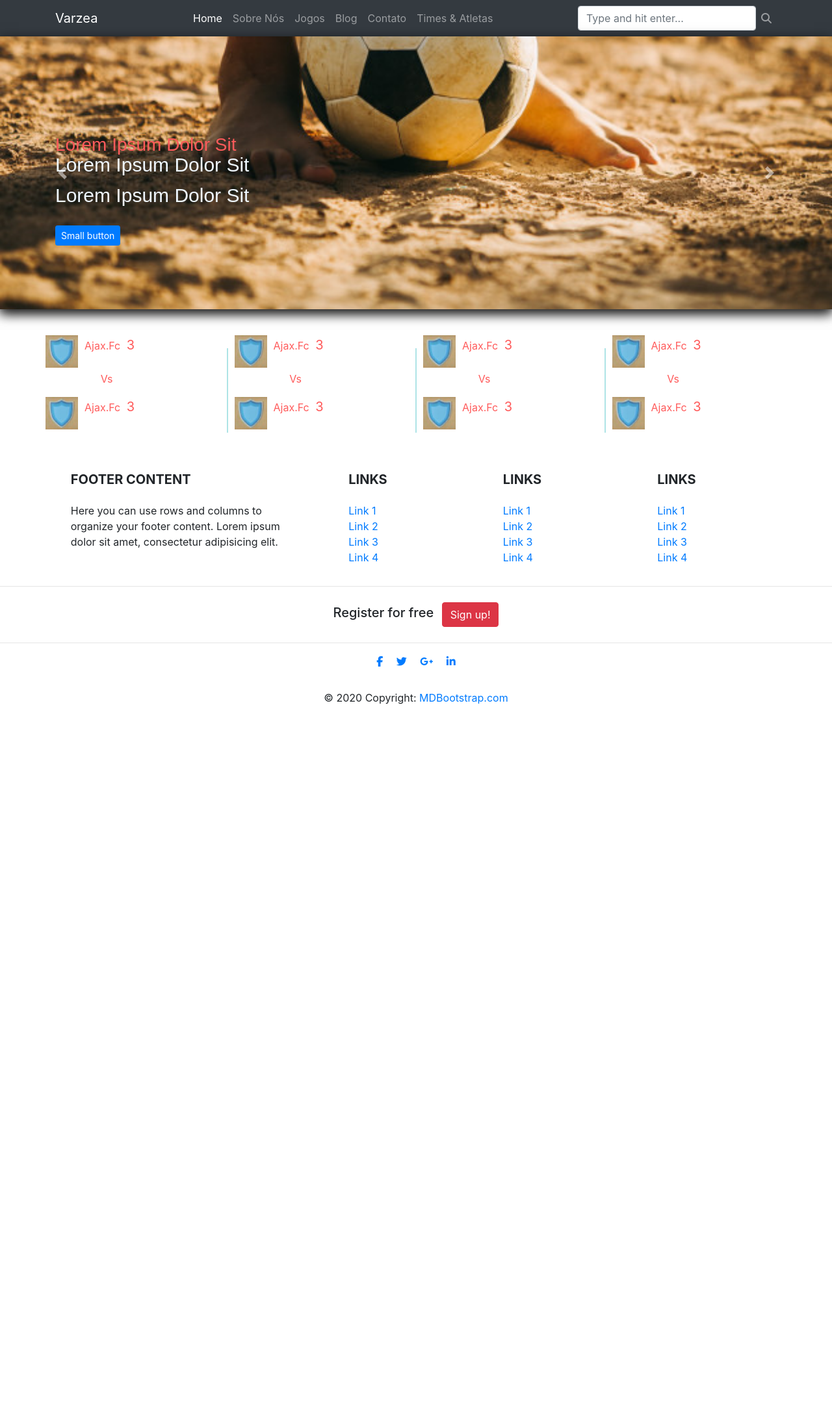
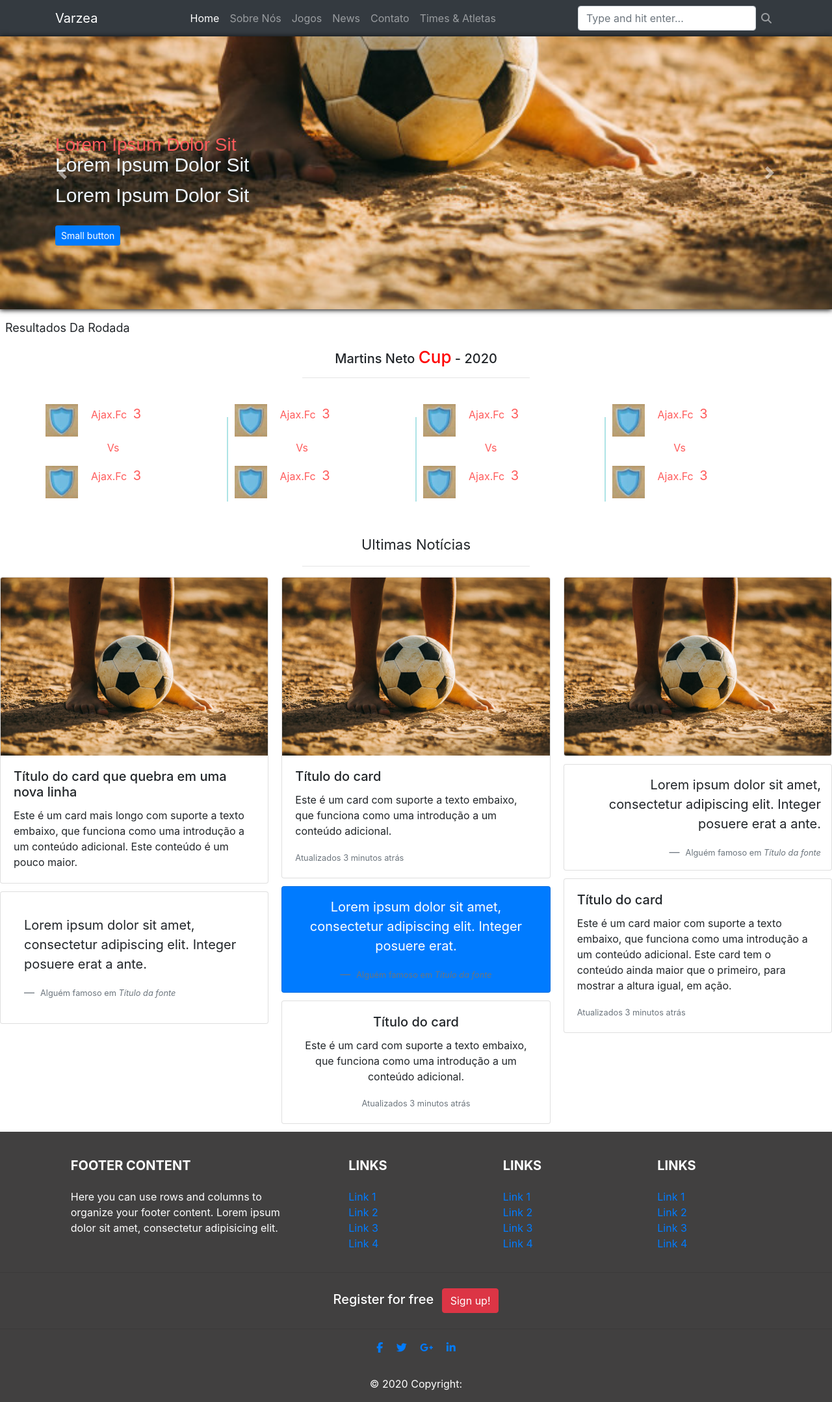
Before and after one commit to anselmo1010/Projeto_integrador_G6, a Node server app: page / in a window 1280 px wide. Shown: the whole page at 65% size. Before the commit the page ends 1084 px from the top, so only its background shows below. Run offline with Node 20, Linux system fonts and the light colour scheme; some libraries are stand-ins or nearby versions.

Commit message:
Desenv-front/noticias

```diff
--- a/index.html
+++ b/index.html
@@ -50,6 +50,7 @@
 	    </div>
     </nav>
       </header>
+
         <div class="carousel">
                  <!--Carousel Wrapper-->
          <div id="carousel-example-1z" class="carousel slide carousel-fade" data-ride="carousel">
@@ -95,7 +96,9 @@
          </div>
          <!--/.Carousel Wrapper-->
        </div>
+       <section>
 
+       </section>
 
       <!-- Footer -->
 <footer class="page-footer font-small stylish-color-dark pt-4">
--- a/meuApp/public/stylesheets/style.css
+++ b/meuApp/public/stylesheets/style.css
@@ -1,11 +1,12 @@
-*{
+* {
     box-sizing: border-box;
+
 }
 
 /**************** crousel banner part ****************/
+
 .carousel-banner {
-    box-shadow: 0px 5px 18px 0px rgba(0, 0, 0, 0.75);
-
+    box-shadow: 0px 0px 8px 0px rgba(0, 0, 0, 0.75);
 }
 
 .banner_part {
@@ -18,7 +19,6 @@
     background-repeat: no-repeat;
     background-size: cover;
     background-position: bottom;
-
 }
 
 .banner_part-img-2 {
@@ -44,6 +44,7 @@
     background-size: cover;
     background-position: bottom;
 }
+
 
 /**************** carousel banner text ****************/
 
@@ -80,26 +81,41 @@
 }
 
 
+/**************** Resultados da rodada ****************/
+.resultados-rodada-titulo p{
+margin-top: 15px;
+margin-left: 8px;
+font-size: 12px;
+}
+.resultados-rodada-titulo h6{
+text-align: center;
+font-size: 14px;
 
-
-
-/**************** Ultimos resultados ****************/
-.resultados-banner{
+}
+.resultados-rodada-titulo span{
+font-size: 18px;
+color: red;
+}
+.resultados-banner {
     margin-top: 20px;
-    padding-top:20px ;
+    padding-top: 20px;
     padding-bottom: 20px;
     color: blueviolet;
 
 }
+.linha-horizontal{
+     width: 250px;
+     size: 20;
+}
+
 .resultados-banner span {
-
     font-size: 20px;
 }
+
 .text-VS {
     margin-top: 5px;
     margin-left: 25%;
 }
-
 
 .linha-vertical {
     margin-top: 20px;
@@ -108,6 +124,18 @@
     height: 130px;
     border-left: 1px solid rgb(174, 228, 230);
 }
+
+
+
+
+/**************** Ultimas Noticias ****************/
+
+.ultimas-noticias-titulo{
+    margin-top: 20px;
+    text-align: center;
+    font-size: 20px;
+}
+
 @media (max-width: 280px) {
     .text-VS {
         margin-top: 5px;
@@ -117,37 +145,64 @@
         margin-left: 25%;
     }
 }
-@media (max-width: 375px){
+
+@media (max-width: 375px) {
     .text-VS {
         margin-top: 5px;
         margin-left: 25%;
     }
 }
-  @media  (min-width: 768px)  {
+
+@media (min-width: 768px) {
+    .resultados-rodada-titulo p {
+        margin-top: 15px;
+        margin-left: 8px;
+        font-size: 18px;
+    }
+    .resultados-rodada-titulo h6 {
+        text-align: center;
+        font-size: 20px;
+
+    }
+
+    .resultados-rodada-titulo span {
+        font-size: 26px;
+        color: red;
+    }
+
+    .linha-horizontal {
+        width: 350px;
+        size: 20;
+    }
     .resultados-banner p {
         font-size: 16px;
         color: #FF5B5B;
-          /* margin-left: 20px; */
+        margin-left: 10px;
+        margin-left: 20px;
     }
-      .resultados-banner  span {
-          font-size:20px ;
+    .resultados-banner span {
+        font-size: 20px;
+         padding-left: 5px;
     }
+
     .linha-vertical {
         margin-top: 20px;
         height: 130px;
         border-left: 2px solid rgb(174, 228, 230);
     }
-         .resultados-banner p {
-             margin-left: 10px;
-
-         }
-         .resultados-banner span {
-            padding-left: 5px;
-         }
     .text-VS {
         margin-top: 5px;
         margin-left: 25%;
     }
+    .ultimas-noticias-titulo {
+        margin-top: 30px;
+        text-align: center;
+        font-size: 22px;
+    }
+}
 
 
+.page-footer{
+    background-color: rgb(65, 64, 64);
+    color: white;
 }
--- a/meuApp/views/home.ejs
+++ b/meuApp/views/home.ejs
@@ -25,20 +25,19 @@
 <body>
   <main>
     <header>
-      <nav class="navbar navbar-expand-lg navbar-dark bg-dark" id="">
+      <nav class="navbar navbar-expand-lg navbar-dark bg-dark " id="">
         <div class="container">
           <a class="navbar-brand " href="index.html"><i class="flaticon-helmet"></i><span>Varzea</span></a>
           <button class="navbar-toggler" type="button" data-toggle="collapse" data-target="#ftco-nav"
             aria-controls="ftco-nav" aria-expanded="false" aria-label="Toggle navigation">
             <span class="oi oi-menu"></span> Menu
           </button>
-
           <div class="collapse navbar-collapse" id="ftco-nav">
             <ul class="navbar-nav ml-auto">
               <li class="nav-item active"><a href="index.html" class="nav-link">Home</a></li>
               <li class="nav-item"><a href="Sobre Nós.html" class="nav-link">Sobre Nós</a></li>
               <li class="nav-item"><a href="Jogos.html" class="nav-link">Jogos</a></li>
-              <li class="nav-item"><a href="blog.html" class="nav-link">Blog</a></li>
+              <li class="nav-item"><a href="blog.html" class="nav-link">News</a></li>
               <li class="nav-item"><a href="Contato.html" class="nav-link">Contato</a></li>
               <li class="nav-item cta"><a href="#" class="nav-link">Times & Atletas</a></li>
             </ul>
@@ -55,6 +54,8 @@
         </div>
       </nav>
     </header>
+
+    <!-- **************** crousel banner part ****************-->
     <section class="carousel-banner">
       <!--Carousel Wrapper-->
       <div id="carousel-example-1z" class="carousel slide carousel-fade" data-ride="carousel">
@@ -101,6 +102,13 @@
       </div>
       <!--/.Carousel Wrapper-->
     </section>
+
+    <div class="resultados-rodada-titulo">
+      <p>Resultados Da Rodada</p>
+      <h6>Martins Neto <span>Cup</span> - 2020</h6>
+      <hr class="linha-horizontal">
+    </div>
+    <div class="resultados">
       <section class="container resultados-banner">
         <div class="row  resultados-block">
           <div class="col resultados-block-1">
@@ -111,7 +119,6 @@
             <div class="text-VS">
               <p>Vs</p>
             </div>
-
             <div class="row">
               <img src="/images/escudo-time.jpg" alt="">
               <p>Ajax.Fc <span>3</span></p>
@@ -161,8 +168,90 @@
           </div>
         </div>
       </section>
+    </div>
 
+<!--**************** Ultimas Noticias **************** -->
+    <div class="ultimas-noticias-titulo">
+      <p>Ultimas Notícias </p>
+      <hr class="linha-horizontal">
+    </div>
+    <section class="noticias">
+      <div class="card-columns">
+        <div class="card">
+          <img class="card-img-top" src="/images/imag-banner.jpg" alt="Imagem de capa do card">
+          <div class="card-body">
+            <h5 class="card-title">Título do card que quebra em uma nova linha</h5>
+            <p class="card-text">Este é um card mais longo com suporte a texto embaixo, que funciona como uma introdução
+              a um
+              conteúdo adicional. Este conteúdo é um pouco maior.</p>
+          </div>
+        </div>
+        <div class="card p-3">
+          <blockquote class="blockquote mb-0 card-body">
+            <p>Lorem ipsum dolor sit amet, consectetur adipiscing elit. Integer posuere erat a ante.</p>
+            <footer class="blockquote-footer">
+              <small class="text-muted">
+                Alguém famoso em <cite title="Título da fonte">Título da fonte</cite>
+              </small>
+            </footer>
+          </blockquote>
+        </div>
+        <div class="card">
+          <img class="card-img-top" src="/images/imag-banner.jpg" alt="Imagem de capa do card">
+          <div class="card-body">
+            <h5 class="card-title">Título do card</h5>
+            <p class="card-text">Este é um card com suporte a texto embaixo, que funciona como uma introdução a um
+              conteúdo
+              adicional.</p>
+            <p class="card-text"><small class="text-muted">Atualizados 3 minutos atrás</small></p>
+          </div>
+        </div>
+        <div class="card bg-primary text-white text-center p-3">
+          <blockquote class="blockquote mb-0">
+            <p>Lorem ipsum dolor sit amet, consectetur adipiscing elit. Integer posuere erat.</p>
+            <footer class="blockquote-footer">
+              <small>
+                Alguém famoso em <cite title="Título da fonte">Título da fonte</cite>
+              </small>
+            </footer>
+          </blockquote>
+        </div>
+        <div class="card text-center">
+          <div class="card-body">
+            <h5 class="card-title">Título do card</h5>
+            <p class="card-text">Este é um card com suporte a texto embaixo, que funciona como uma introdução a um
+              conteúdo
+              adicional.</p>
+            <p class="card-text"><small class="text-muted">Atualizados 3 minutos atrás</small></p>
+          </div>
+        </div>
+        <div class="card">
+          <img class="card-img" src="/images/imag-banner.jpg" alt="Imagem do card">
+        </div>
+        <div class="card p-3 text-right">
+          <blockquote class="blockquote mb-0">
+            <p>Lorem ipsum dolor sit amet, consectetur adipiscing elit. Integer posuere erat a ante.</p>
+            <footer class="blockquote-footer">
+              <small class="text-muted">
+                Alguém famoso em <cite title="Título da fonte">Título da fonte</cite>
+              </small>
+            </footer>
+          </blockquote>
+        </div>
+        <div class="card">
+          <div class="card-body">
+            <h5 class="card-title">Título do card</h5>
+            <p class="card-text">Este é um card maior com suporte a texto embaixo, que funciona como uma introdução a um
+              conteúdo adicional. Este card tem o conteúdo ainda maior que o primeiro, para mostrar a altura igual, em
+              ação.
+            </p>
+            <p class="card-text"><small class="text-muted">Atualizados 3 minutos atrás</small></p>
+          </div>
+        </div>
+      </div>
+      </div>
 
+    </section>
 
 
 
@@ -317,7 +406,6 @@
 
       <!-- Copyright -->
       <div class="footer-copyright text-center py-3">© 2020 Copyright:
-        <a href="#"> MDBootstrap.com</a>
       </div>
       <!-- Copyright -->
 
```
Also changed, not shown: meuApp/public/images/image-asset.jpeg (deleted). Lines whose indentation alone changed are shown as unchanged.
